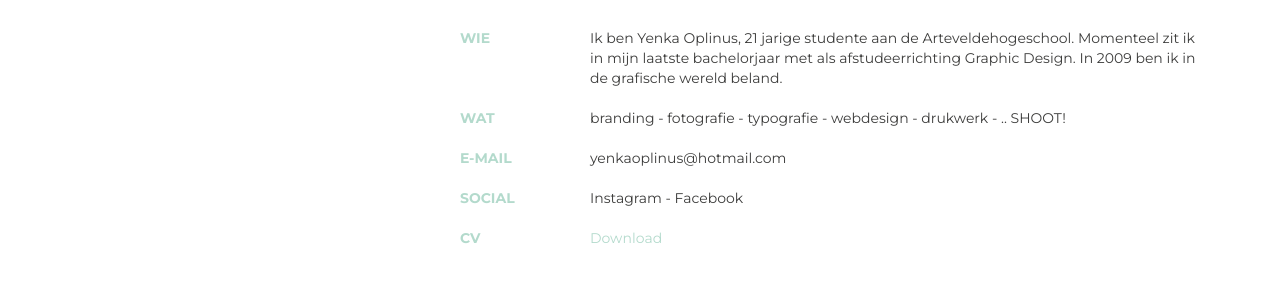
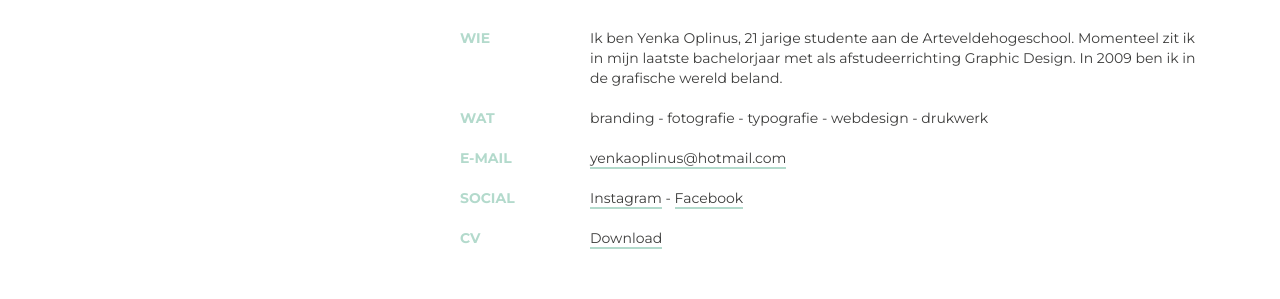
Before and after one commit to yenkaoplinus/portfolio, a website: page app/index.html in a window 1280 px wide. Shown: the part 1366-1665 px from the top of the page. Drawn offline with Linux system fonts and the light colour scheme.

Commit message:
Links in about

```diff
--- a/app/index.html
+++ b/app/index.html
@@ -52,15 +52,15 @@
           </div>
           <div class="row item">
             <div class="col-md-2 key">Wat</div>
-            <div class="col-md-10 value">branding - fotografie - typografie - webdesign - drukwerk - .. SHOOT!</div>
+            <div class="col-md-10 value">branding - fotografie - typografie - webdesign - drukwerk</div>
           </div>
           <div class="row item">
             <div class="col-md-2 key">E-mail</div>
-            <div class="col-md-10 value">yenkaoplinus@hotmail.com</div>
+            <div class="col-md-10 value"><a href="mailto:yenkaoplinus@hotmail.com">yenkaoplinus@hotmail.com</a></div>
           </div>
           <div class="row item">
             <div class="col-md-2 key">Social</div>
-            <div class="col-md-10 value">Instagram - Facebook</div>
+            <div class="col-md-10 value"><a href="https://www.instagram.com/oplinusyenka/">Instagram</a> - <a href="https://www.facebook.com/Yenka">Facebook</a></div>
           </div>
           <div class="row item">
             <div class="col-md-2 key">CV</div>
--- a/app/scss/frontpage/_about.scss
+++ b/app/scss/frontpage/_about.scss
@@ -29,6 +29,12 @@
             .value {
 
             }
+
+            a {
+              color: $color-dark;
+              border-bottom: 2px solid $color-primary;
+              text-decoration: none;
+            }
         }
     }
 }
```
Also changed, not shown: app/css/styles.css.
